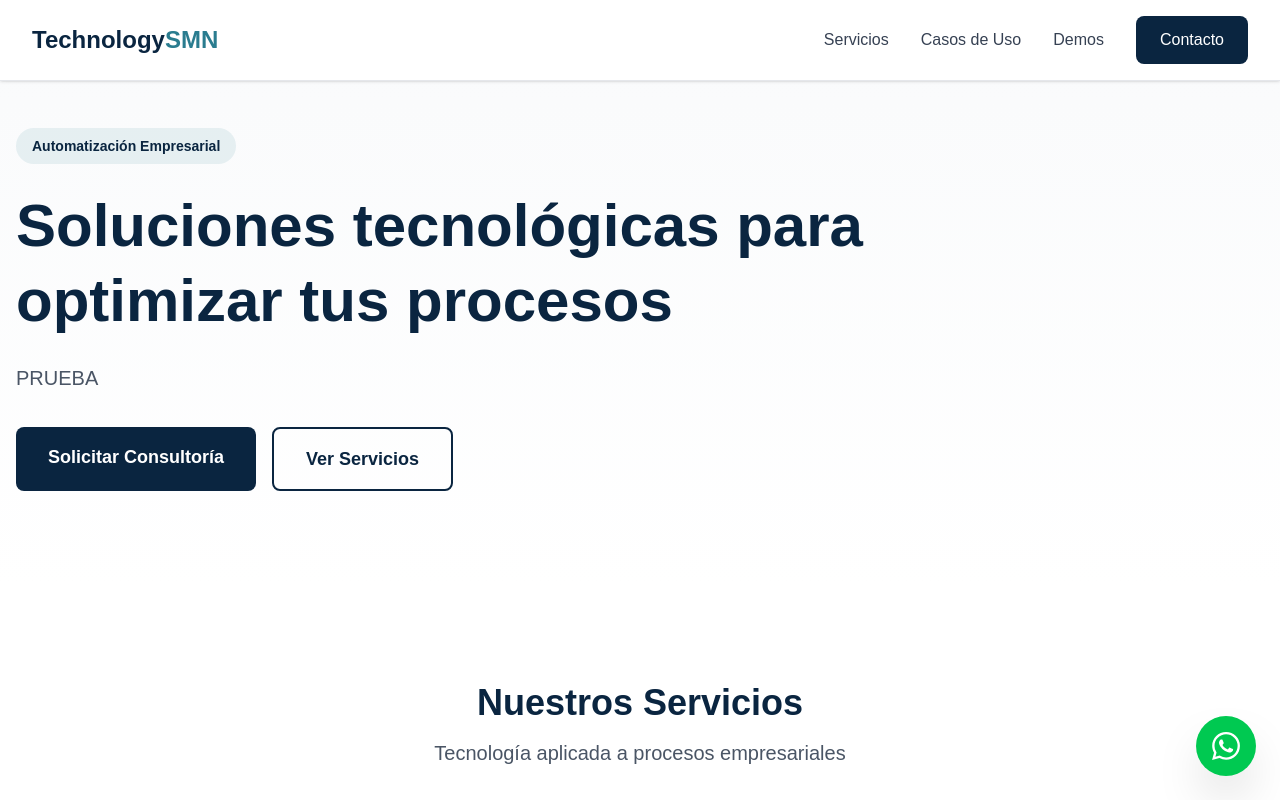
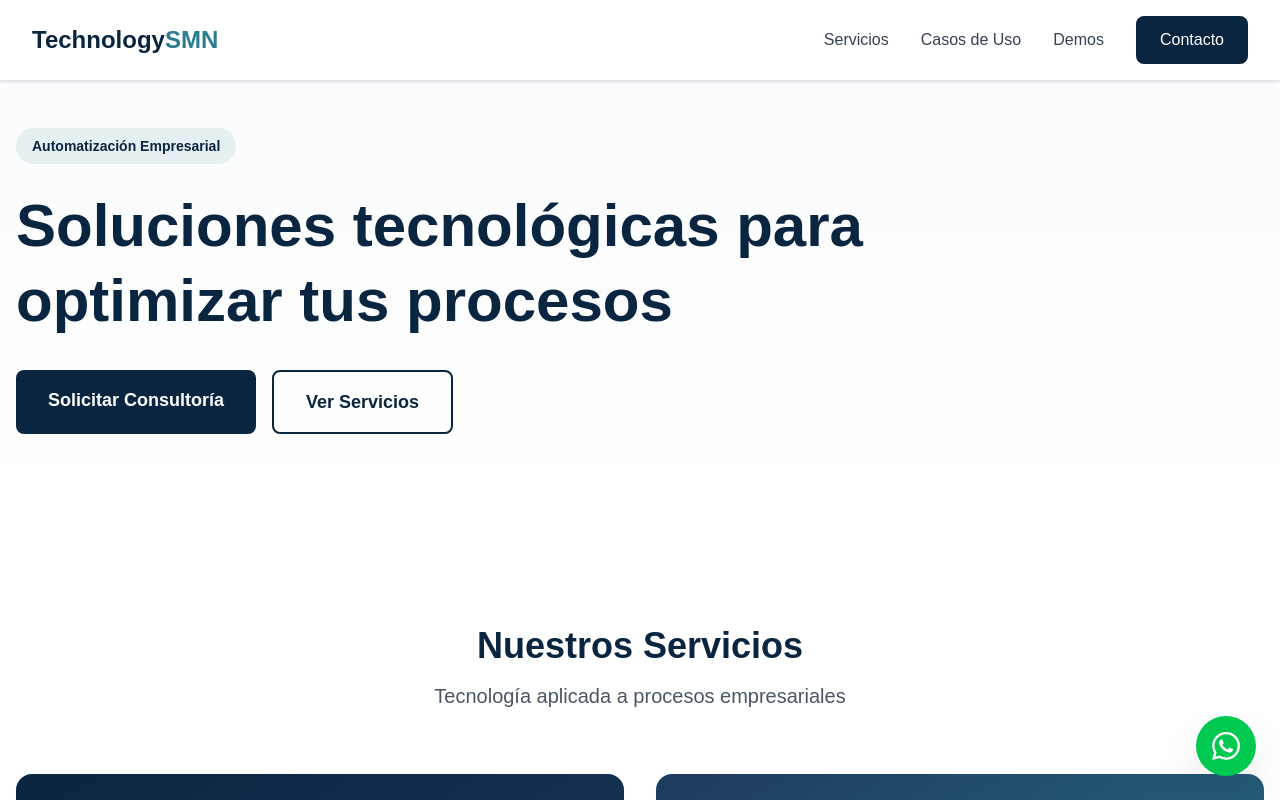
Before and after one commit to AndresMineroR/AutomaticacionesMinero, a Next.js app: page / in a window 1280 px wide. Shown: the top 800 px of the page. Built offline with nearby package versions, Linux system fonts and the light colour scheme.

Commit message:
Update page.js

```diff
--- a/app/page.js
+++ b/app/page.js
@@ -32,7 +32,7 @@ export default function Home() {
               Soluciones tecnológicas para optimizar tus procesos
             </h2>
             <p className="text-xl text-gray-600 mb-8 leading-relaxed">
-PRUEBA            </p>
+           </p>
 
             <div className="flex flex-col sm:flex-row gap-4">
               <a href="#contacto" className="inline-block bg-[#0A2540] text-white px-8 py-4 rounded-lg text-lg font-semibold hover:bg-[#1E3A5F] transition text-center">
```
